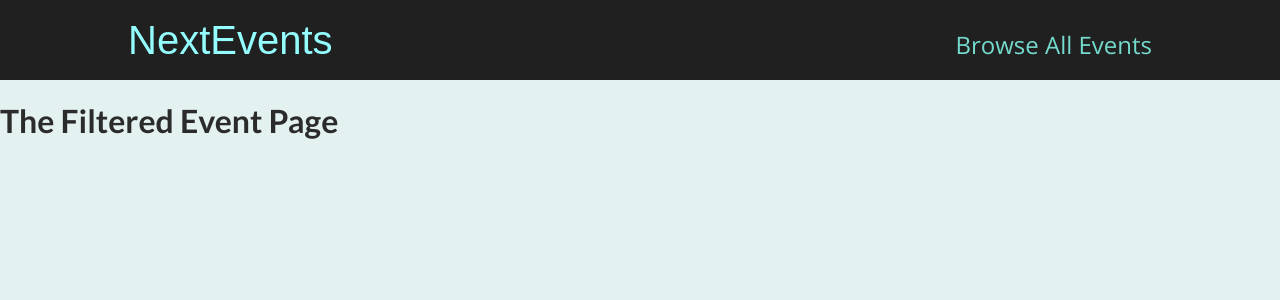
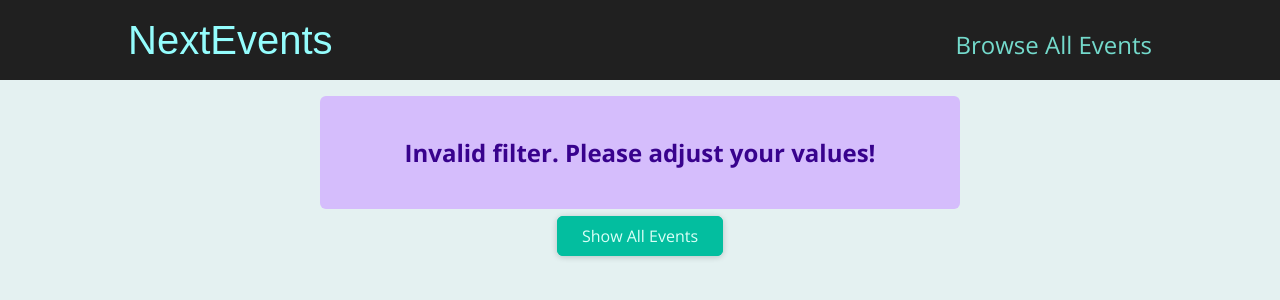
Before and after one commit to dedybastiant/next-events, a Next.js app: page /events/e2 in a window 1280 px wide. Shown: the top 300 px of the page. Built offline with nearby package versions, Linux system fonts and the light colour scheme.

Commit message:
Add result title and error alert, using the alert on file that have error feedback

```diff
--- a/components/event-search/event-search.js
+++ b/components/event-search/event-search.js
@@ -1,5 +1,5 @@
 import { useRef } from "react";
-import Button from "../ui/Button";
+import Button from "../ui/button";
 import classes from "./event-search.module.css";
 
 function EventSearch(props) {
--- a/components/events/event-item.js
+++ b/components/events/event-item.js
@@ -2,7 +2,7 @@
 import classes from "./event-item.module.css";
 import DateIcon from "../icons/date-icon";
 import AddressIcon from "../icons/address-icon";
-import Button from "../ui/Button";
+import Button from "../ui/button";
 import ArrowRightIcon from "../icons/arrow-right-icon";
 
 function EventItem(props) {
--- /dev/null
+++ b/components/events/results-title.js
@@ -0,0 +1,20 @@
+import Button from '../ui/button';
+import classes from './results-title.module.css';
+
+function ResultsTitle(props) {
+  const { date } = props;
+
+  const humanReadableDate = new Date(date).toLocaleDateString('en-US', {
+    month: 'long',
+    year: 'numeric',
+  });
+
+  return (
+    <section className={classes.title}>
+      <h1>Events in {humanReadableDate}</h1>
+      <Button link='/events'>Show all events</Button>
+    </section>
+  );
+}
+
+export default ResultsTitle;
--- /dev/null
+++ b/components/events/results-title.module.css
@@ -0,0 +1,6 @@
+.title {
+  margin: 2rem auto;
+  width: 90%;
+  max-width: 40rem;
+  text-align: center;
+}
--- a/components/ui/Button.js
+++ b/components/ui/Button.js
@@ -1,5 +1,5 @@
 import Link from "next/link";
-import classes from "./Button.module.css";
+import classes from "./button.module.css";
 
 function Button(props) {
   if (props.link) {
--- /dev/null
+++ b/components/ui/error-alert.js
@@ -0,0 +1,7 @@
+import classes from './error-alert.module.css';
+
+function ErrorAlert(props) {
+  return <div className={classes.alert}>{props.children}</div>;
+}
+
+export default ErrorAlert;
--- /dev/null
+++ b/components/ui/error-alert.module.css
@@ -0,0 +1,12 @@
+.alert {
+  margin: 1rem auto;
+  padding: 1rem 2rem;
+  width: 90%;
+  max-width: 40rem;
+  background-color: #d5bdfc;
+  color: #38028d;
+  font-weight: bold;
+  font-size: 1.5rem;
+  text-align: center;
+  border-radius: 6px;
+}
--- a/pages/events/[...slug].js
+++ b/pages/events/[...slug].js
@@ -1,9 +1,73 @@
-function FilteredEventPage() {
+import { Fragment } from "react";
+import { useRouter } from "next/router";
+
+import { getFilteredEvents } from "../../dummy-data";
+import EventList from "../../components/events/event-list";
+import ResultsTitle from "../../components/events/results-title";
+import Button from "../../components/ui/button";
+import ErrorAlert from "../../components/ui/error-alert";
+
+function FilteredEventsPage() {
+  const router = useRouter();
+
+  const filteredData = router.query.slug;
+
+  if (!filteredData) {
+    return <p className="center">Loading...</p>;
+  }
+
+  const filteredYear = filteredData[0];
+  const filteredMonth = filteredData[1];
+
+  const numYear = +filteredYear;
+  const numMonth = +filteredMonth;
+
+  if (
+    isNaN(numYear) ||
+    isNaN(numMonth) ||
+    numYear > 2030 ||
+    numYear < 2021 ||
+    numMonth < 1 ||
+    numMonth > 12
+  ) {
+    return (
+      <Fragment>
+        <ErrorAlert>
+          <p>Invalid filter. Please adjust your values!</p>
+        </ErrorAlert>
+        <div className="center">
+          <Button link="/events">Show All Events</Button>
+        </div>
+      </Fragment>
+    );
+  }
+
+  const filteredEvents = getFilteredEvents({
+    year: numYear,
+    month: numMonth,
+  });
+
+  if (!filteredEvents || filteredEvents.length === 0) {
+    return (
+      <Fragment>
+        <ErrorAlert>
+          <p>No events found for the chosen filter!</p>
+        </ErrorAlert>
+        <div className="center">
+          <Button link="/events">Show All Events</Button>
+        </div>
+      </Fragment>
+    );
+  }
+
+  const date = new Date(numYear, numMonth - 1);
+
   return (
-    <div>
-      <h1>The Filtered Event Page</h1>
-    </div>
-  )
+    <Fragment>
+      <ResultsTitle date={date} />
+      <EventList items={filteredEvents} />
+    </Fragment>
+  );
 }
 
-export default FilteredEventPage;
+export default FilteredEventsPage;
```
Also changed, not shown: pages/events/[eventId].js (+6 -1 lines).
